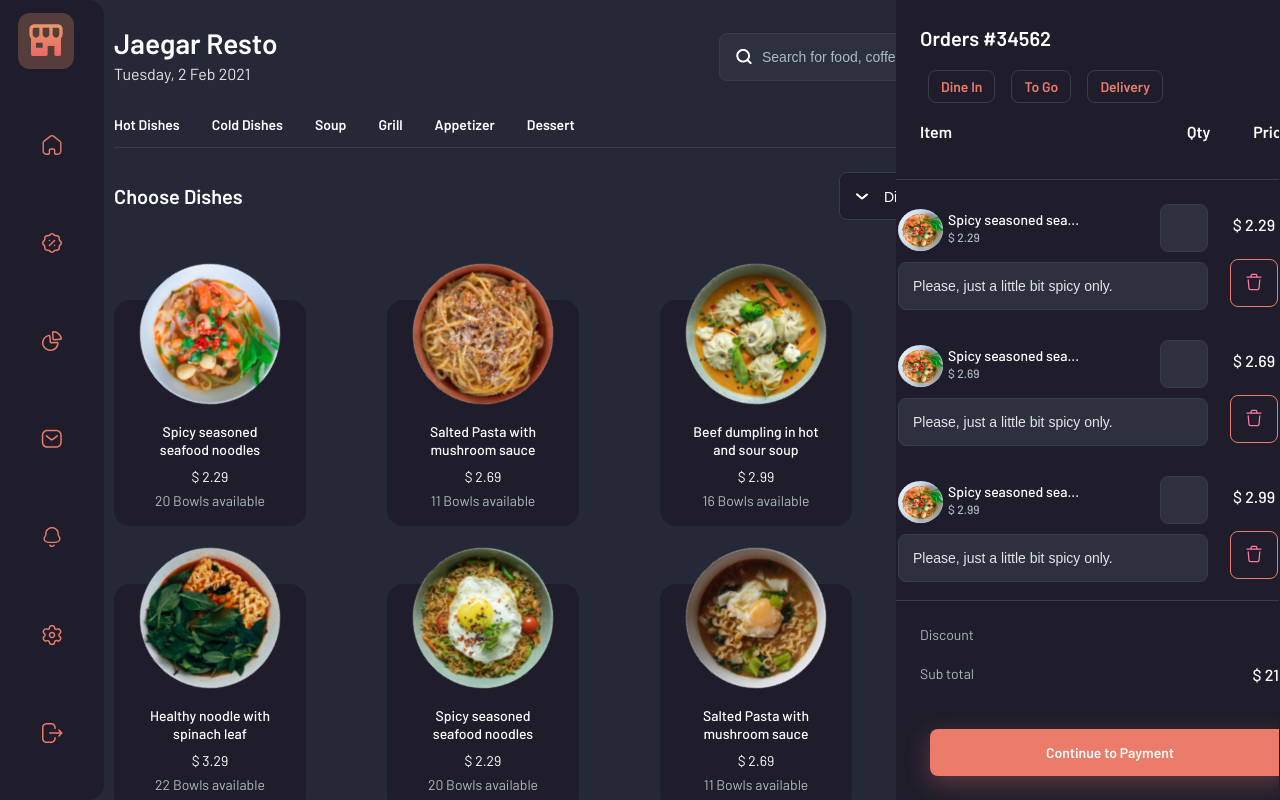
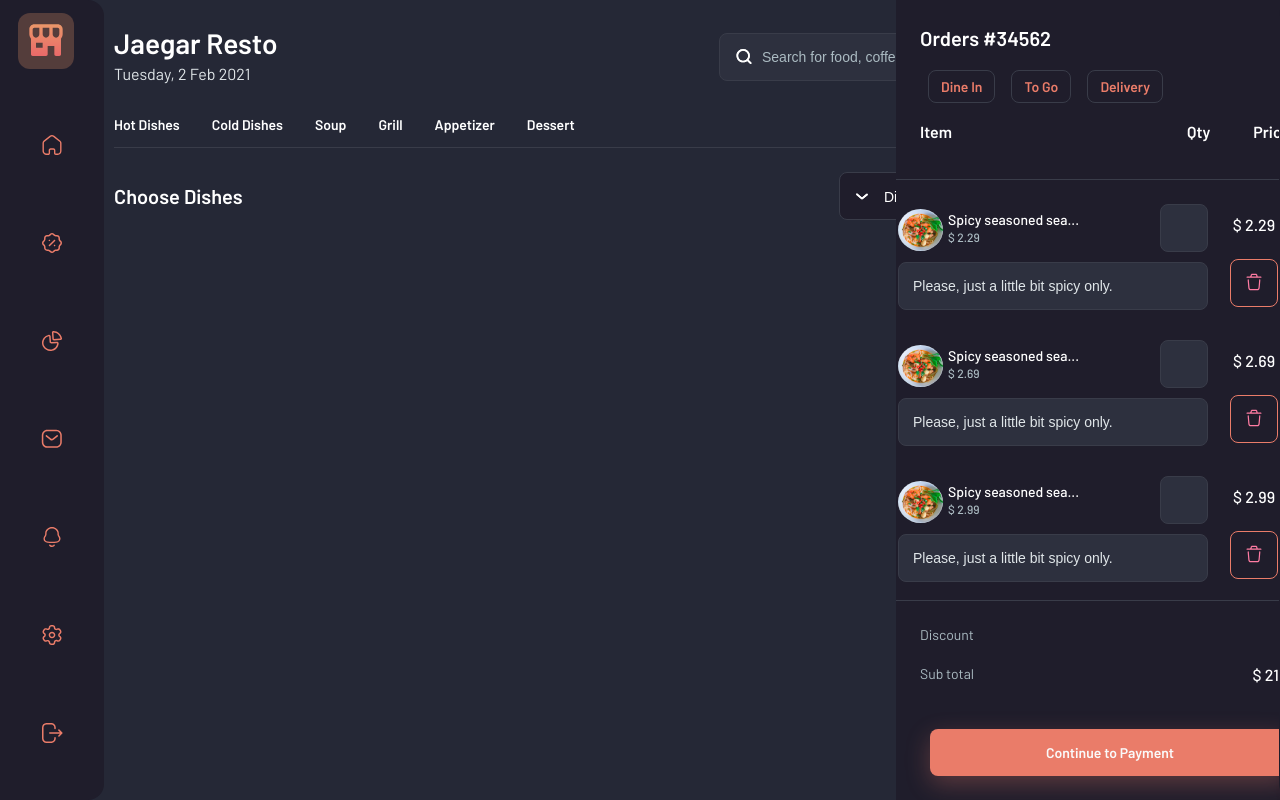
Before and after one commit to Asilbek-17/food-POS-Dark, a React (Create React App) app: page / in a window 1280 px wide. Shown: the top 800 px of the page. Built offline with nearby package versions, Linux system fonts and the light colour scheme.

Commit message:
Site full

```diff
--- a/src/components/CategoryItem/CategoryItem.js
+++ b/src/components/CategoryItem/CategoryItem.js
@@ -6,7 +6,7 @@ function CategoryItem({ text }) {
   return (
     <li className="category-item">
       <NavLink to={text.toLowerCase()} className={({isActive}) => (
-        isActive ? "category-btn text-danger-100 active" : "category-btn text-light-100"
+        isActive ? "category-btn text-danger-100 active1" : "category-btn text-light-100"
       )}>
         {text}
       </NavLink>
--- a/src/components/CategoryItem/category-item.scss
+++ b/src/components/CategoryItem/category-item.scss
@@ -12,7 +12,7 @@
     cursor: pointer;
     transition: all 300ms ease-in-out;
 }
-.category-btn.active{
+.category-btn.active1{
     color: var(--clr-danger-100);
     border-bottom:1px solid var(--clr-danger-100);
 }
--- a/src/components/categoryLinks/category.js
+++ b/src/components/categoryLinks/category.js
@@ -9,7 +9,7 @@ export function MainCategory() {
 					className={({ isActive }) =>
 						isActive ? 'category-link activeCategory' : 'category-link'
 					}
-					to={'/home'}
+					to={'hotdishes'}
 				>
 					Hot Dishes
 				</NavLink>
--- a/src/pages/Home/Home.js
+++ b/src/pages/Home/Home.js
@@ -24,7 +24,7 @@ export const HomePage = () => {
 					<MainOrder />
 				</div>
 				<Routes>
-					<Route index element={<HotDishes />} />
+					<Route path='hotdishes' element={<HotDishes />} />
 					<Route path='coldDishes' element={<ColdDishes />} />
 					<Route path='soup' element={<Soup />} />
 					<Route path='grill' element={<Grill />} />
```
